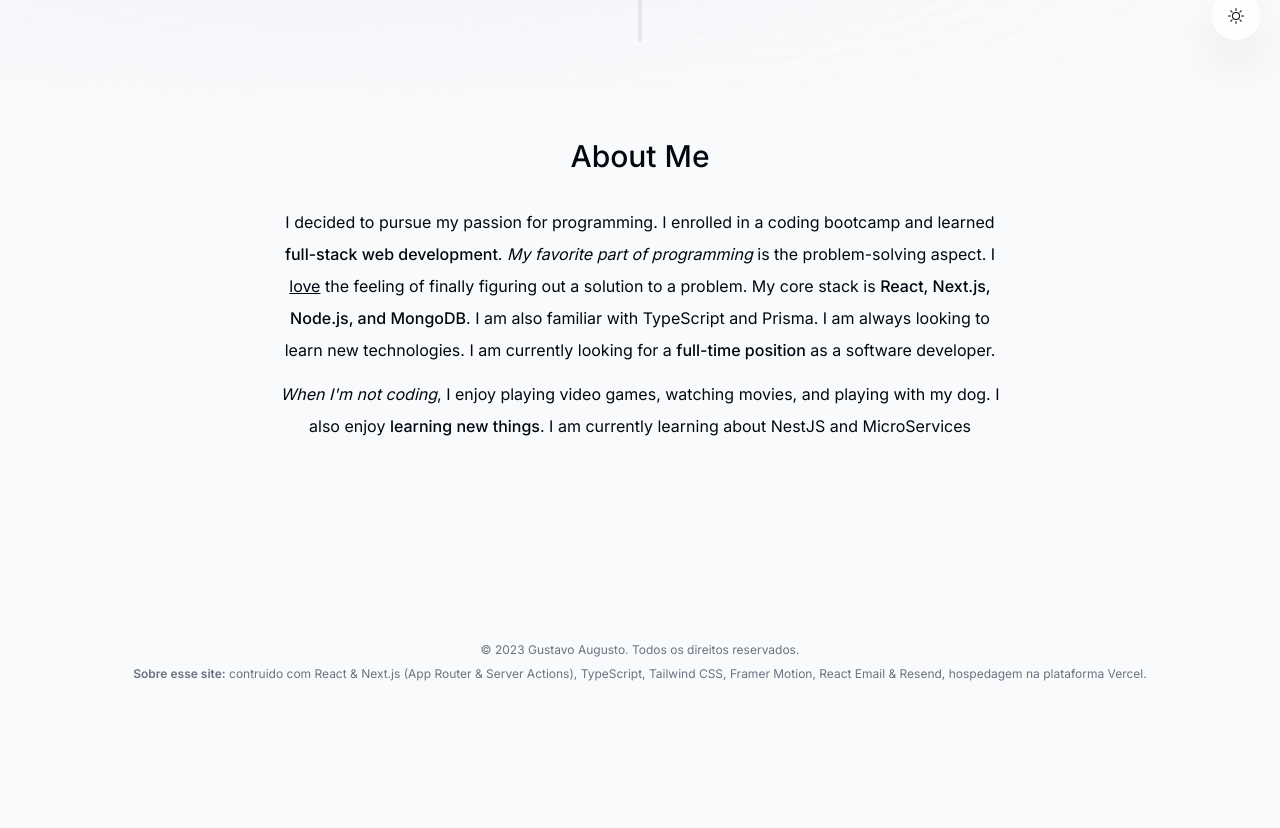
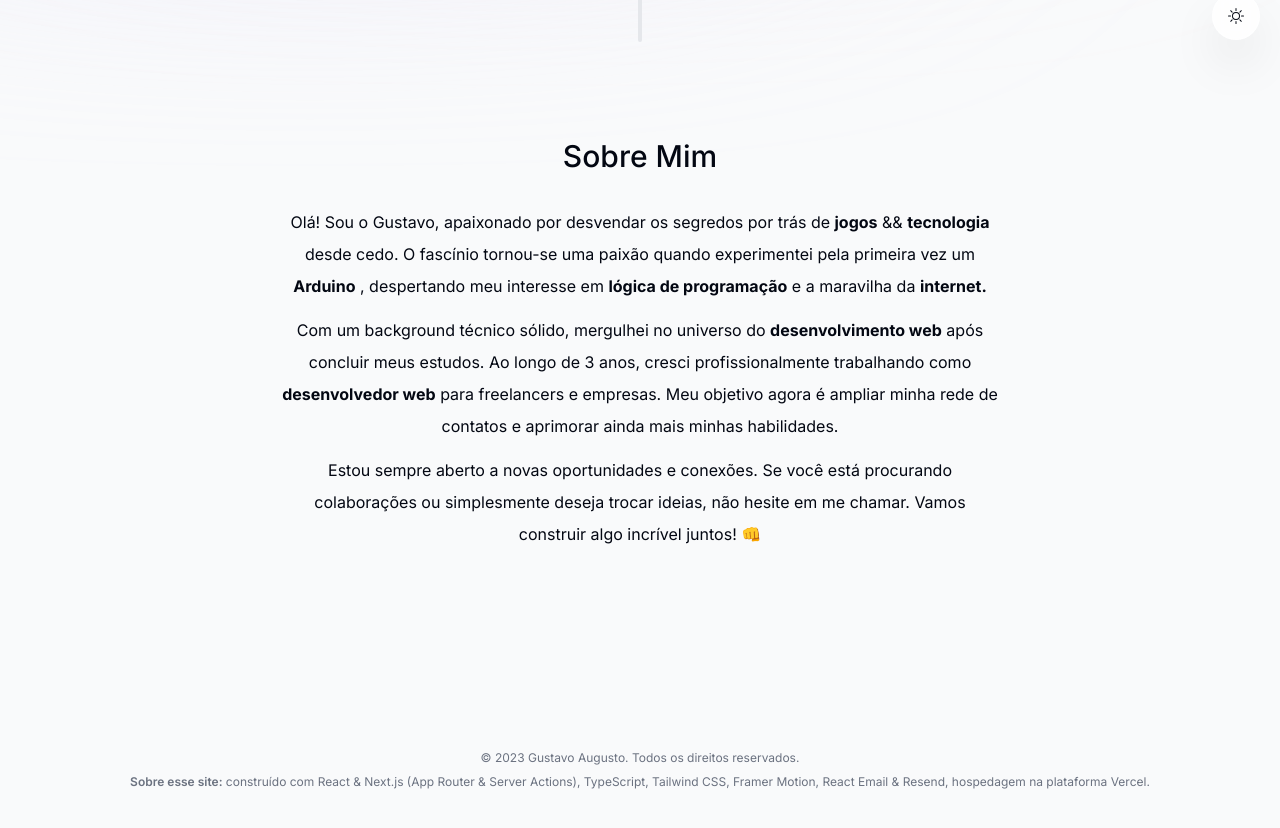
Before and after one commit to Guxxtavoww/my-portfolio, a Next.js app: page / in a window 1280 px wide. Shown: the part 740-1568 px from the top of the page. Before the commit the page ends 1462 px from the top, so only its background shows below. Built offline with nearby package versions, Linux system fonts and the light colour scheme.

Commit message:
Chore: About Section done

```diff
--- a/src/containers/about.tsx
+++ b/src/containers/about.tsx
@@ -5,9 +5,11 @@ import { motion } from 'framer-motion';
 
 import { useSectionInView } from '@/hooks/useSectionInView.hook';
 import SectionHeading from '@/components/layout/section-heading';
+import { useTranslations } from '@/contexts/translation.context';
 
 export default function About() {
   const { ref } = useSectionInView('#about');
+  const { currentTranslation, isLoadingTranslation } = useTranslations();
 
   return (
     <motion.section
@@ -18,29 +20,59 @@ export default function About() {
       transition={{ delay: 0.175 }}
       id="about"
     >
-      <SectionHeading>About me</SectionHeading>
-      <p className="mb-3">
-        I decided to pursue my passion for programming. I enrolled in a coding
-        bootcamp and learned{' '}
-        <span className="font-medium">full-stack web development</span>.{' '}
-        <span className="italic">My favorite part of programming</span> is the
-        problem-solving aspect. I <span className="underline">love</span> the
-        feeling of finally figuring out a solution to a problem. My core stack
-        is{' '}
-        <span className="font-medium">
-          React, Next.js, Node.js, and MongoDB
-        </span>
-        . I am also familiar with TypeScript and Prisma. I am always looking to
-        learn new technologies. I am currently looking for a{' '}
-        <span className="font-medium">full-time position</span> as a software
-        developer.
-      </p>
-      <p>
-        <span className="italic">When I'm not coding</span>, I enjoy playing
-        video games, watching movies, and playing with my dog. I also enjoy{' '}
-        <span className="font-medium">learning new things</span>. I am currently
-        learning about NestJS and MicroServices
-      </p>
+      <SectionHeading>
+        {isLoadingTranslation ? (
+          <div className="flex items-center justify-center w-full">
+            <div className="w-1/2 rounded-lg bg-gray-400 h-12 animate-pulse" />
+          </div>
+        ) : (
+          currentTranslation!.about.sectionHeading
+        )}
+      </SectionHeading>
+      {isLoadingTranslation ? (
+        <div className="flex flex-col gap-3 items-start w-full">
+          <div className="h-10 w-full max-w-lg rounded-md animate-pulse bg-gray-500" />
+          <div className="h-10 w-full max-w-lg rounded-md animate-pulse bg-gray-500" />
+          <div className="h-10 w-full max-w-lg rounded-md animate-pulse bg-gray-500" />
+        </div>
+      ) : (
+        <>
+          <p className="mb-3">
+            {currentTranslation?.about.paragraph1}{' '}
+            <span className="font-bold">
+              {currentTranslation?.about.highlight1}
+            </span>{' '}
+            &&{' '}
+            <span className="font-bold">
+              {currentTranslation?.about.highlight2}
+            </span>{' '}
+            {currentTranslation?.about.paragraph1_continuation}{' '}
+            <span className="font-bold">
+              {currentTranslation?.about.highlight3}
+            </span>{' '}
+            {currentTranslation?.about.paragraph1_continuation2}{' '}
+            <span className="font-bold">
+              {currentTranslation?.about.highlight4}
+            </span>{' '}
+            {currentTranslation?.about.paragraph1_continuation3}{' '}
+            <span className="font-bold">
+              {currentTranslation?.about.highlight5}.
+            </span>
+          </p>
+          <p className="mb-3">
+            {currentTranslation?.about.paragraph2}{' '}
+            <span className="font-bold">
+              {currentTranslation?.about.highlight6}
+            </span>{' '}
+            {currentTranslation?.about.paragraph2_continuation}{' '}
+            <span className="font-bold">
+              {currentTranslation?.about.highlight7}
+            </span>{' '}
+            {currentTranslation?.about.paragraph2_continuation2}
+          </p>
+          <p>{currentTranslation?.about.paragraph3}</p>
+        </>
+      )}
     </motion.section>
   );
 }
--- a/src/containers/intro.tsx
+++ b/src/containers/intro.tsx
@@ -41,7 +41,7 @@ export default function Intro() {
               height="192"
               quality="95"
               priority={true}
-              className="h-24 w-24 rounded-full object-cover border-[0.35rem] border-white shadow-xl"
+              className="h-24 w-24 rounded-full object-cover border-[0.35rem] border-white shadow-xl select-none"
             />
           </motion.div>
           <motion.span
--- a/src/translations/eng/index.ts
+++ b/src/translations/eng/index.ts
@@ -57,6 +57,30 @@ export const eng: iTranslation = {
       },
     ],
   },
+  about: {
+    sectionHeading: 'About me',
+    paragraph1:
+      "Hello! I'm Gustavo, passionate about uncovering the secrets behind",
+    highlight1: 'games',
+    highlight2: 'technology',
+    paragraph1_continuation:
+      'since an early age. The fascination turned into a passion when I first experimented with an',
+    highlight3: 'Arduino',
+    paragraph1_continuation2: ', sparking my interest in',
+    highlight4: 'programming logic',
+    paragraph1_continuation3: 'and the wonders of the',
+    highlight5: 'internet',
+    paragraph2:
+      'With a solid technical background, I immersed myself in the universe of',
+    highlight6: 'web development',
+    paragraph2_continuation:
+      'after completing my studies. Over 3 years, I grew professionally working as a',
+    highlight7: 'web developer',
+    paragraph2_continuation2:
+      'for freelancers and companies. My goal now is to expand my network and further enhance my skills.',
+    paragraph3:
+      "I'm always open to new opportunities and connections. If you're looking for collaborations or just want to exchange ideas, feel free to reach out. Let's build something amazing together! 👊",
+  },
   footer: {
     copyRightText: 'All rights reserved.',
     aboutBoldText: 'About this website:',
--- a/src/translations/pt-br/index.ts
+++ b/src/translations/pt-br/index.ts
@@ -26,13 +26,40 @@ export const ptBr: iTranslation = {
       { type: 'text', content: ' de experiência. Eu gosto de construir ' },
       { type: 'span', className: 'italic', content: 'sites e aplicativos' },
       { type: 'text', content: '. Meu foco é ' },
-      { type: 'span', className: 'underline', content: 'React (Next.js) e NestJS' },
+      {
+        type: 'span',
+        className: 'underline',
+        content: 'React (Next.js) e NestJS',
+      },
     ],
+  },
+  about: {
+    sectionHeading: 'Sobre mim',
+    paragraph1:
+      'Olá! Sou o Gustavo, apaixonado por desvendar os segredos por trás de',
+    highlight1: 'jogos',
+    highlight2: 'tecnologia',
+    paragraph1_continuation:
+      'desde cedo. O fascínio tornou-se uma paixão quando experimentei pela primeira vez um',
+    highlight3: 'Arduino',
+    paragraph1_continuation2: ', despertando meu interesse em',
+    highlight4: 'lógica de programação',
+    paragraph1_continuation3: 'e a maravilha da',
+    highlight5: 'internet',
+    paragraph2: 'Com um background técnico sólido, mergulhei no universo do',
+    highlight6: 'desenvolvimento web',
+    paragraph2_continuation:
+      'após concluir meus estudos. Ao longo de 3 anos, cresci profissionalmente trabalhando como',
+    highlight7: 'desenvolvedor web',
+    paragraph2_continuation2:
+      'para freelancers e empresas. Meu objetivo agora é ampliar minha rede de contatos e aprimorar ainda mais minhas habilidades.',
+    paragraph3:
+      'Estou sempre aberto a novas oportunidades e conexões. Se você está procurando colaborações ou simplesmente deseja trocar ideias, não hesite em me chamar. Vamos construir algo incrível juntos! 👊',
   },
   footer: {
     copyRightText: 'Todos os direitos reservados.',
     aboutBoldText: 'Sobre esse site:',
     aboutText:
-      'contruido com React & Next.js (App Router & Server Actions), TypeScript, Tailwind CSS, Framer Motion, React Email & Resend, hospedagem na plataforma Vercel.',
+      'construído com React & Next.js (App Router & Server Actions), TypeScript, Tailwind CSS, Framer Motion, React Email & Resend, hospedagem na plataforma Vercel.',
   },
 };
--- a/src/translations/types/index.ts
+++ b/src/translations/types/index.ts
@@ -35,6 +35,25 @@ export interface iIntroData {
   }[];
 }
 
+export interface iAboutData {
+  sectionHeading: string;
+  paragraph1: string;
+  highlight1: string;
+  highlight2: string;
+  paragraph1_continuation: string;
+  highlight3: string;
+  paragraph1_continuation2: string;
+  highlight4: string;
+  paragraph1_continuation3: string;
+  highlight5: string;
+  paragraph2: string;
+  highlight6: string;
+  paragraph2_continuation: string;
+  highlight7: string;
+  paragraph2_continuation2: string;
+  paragraph3: string;
+}
+
 export interface iFooterData {
   copyRightText: string;
   aboutBoldText: string;
@@ -50,5 +69,6 @@ export interface iTranslation {
   projects: iProject[];
   skills: Skills;
   intro: iIntroData;
+  about: iAboutData;
   footer: iFooterData;
 }
```
